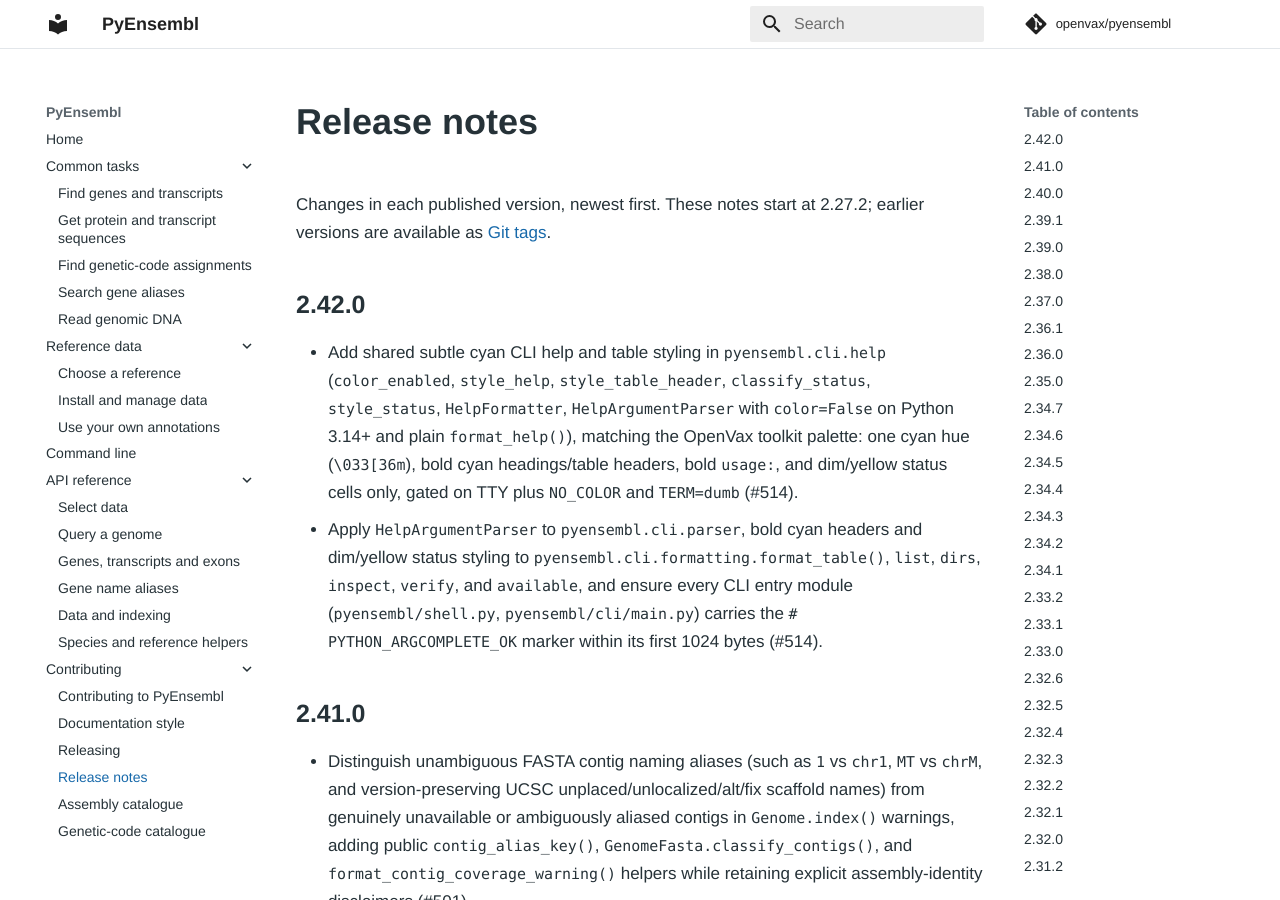
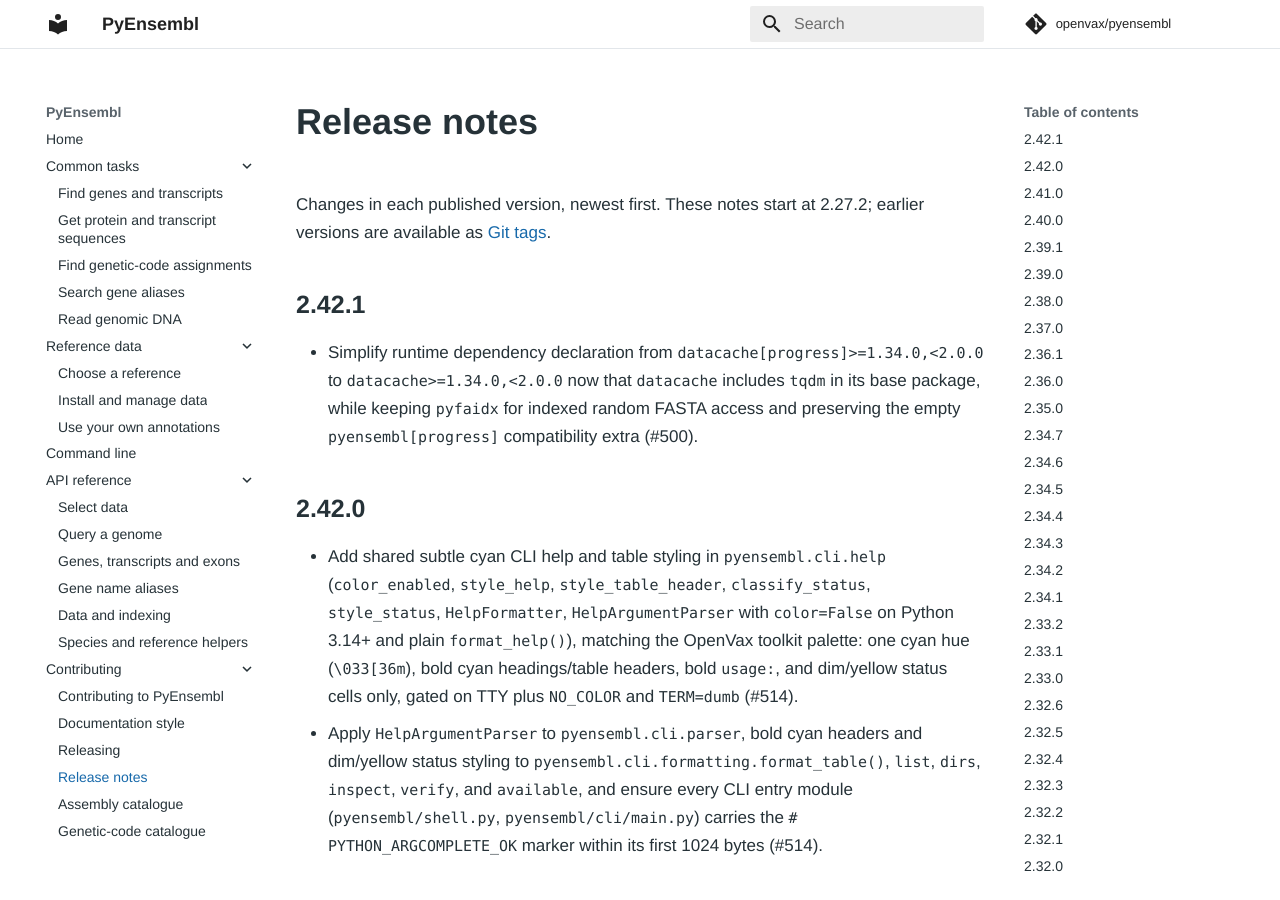
Before and after one commit to openvax/pyensembl, an MkDocs documentation site: the page built from docs/dev/release-notes.md, in a window 1280 px wide and 900 px high. Built offline with MkDocs 1.6.1 and Material for MkDocs 9.7.7, drawn with Linux system fonts in a browser that asks for light colours; comment, search, counter and statistics services are not loaded.

Commit message:
chore: align runtime dependencies with datacache>=1.34 (#500, v2.42.1) (#552)

```diff
--- a/RELEASE_NOTES.md
+++ b/RELEASE_NOTES.md
@@ -2,6 +2,13 @@
 
 Changes in each published version, newest first. These notes start at 2.27.2;
 earlier versions are available as [Git tags](https://github.com/openvax/pyensembl/tags).
+
+## 2.42.1
+
+- Simplify runtime dependency declaration from `datacache[progress]>=1.34.0,<2.0.0`
+  to `datacache>=1.34.0,<2.0.0` now that `datacache` includes `tqdm` in its
+  base package, while keeping `pyfaidx` for indexed random FASTA access and
+  preserving the empty `pyensembl[progress]` compatibility extra (#500).
 
 ## 2.42.0
 
--- a/pyensembl/version.py
+++ b/pyensembl/version.py
@@ -1,4 +1,4 @@
-__version__ = "2.42.0"
+__version__ = "2.42.1"
 
 
 def print_version():
```
Also changed, not shown: pyproject.toml (+5 -3 lines).
